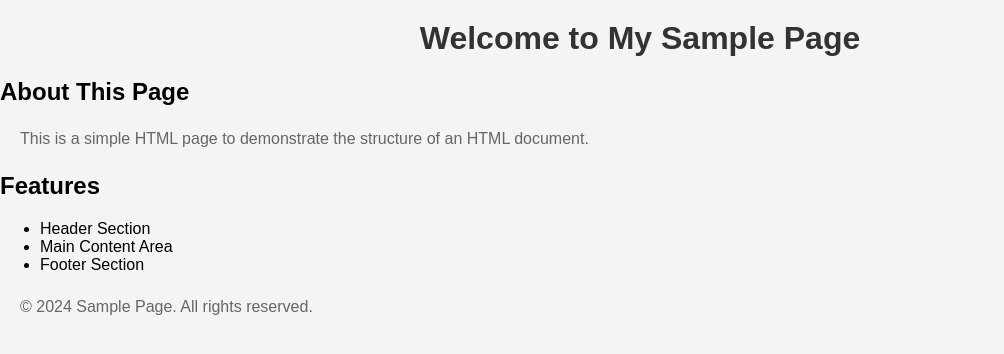
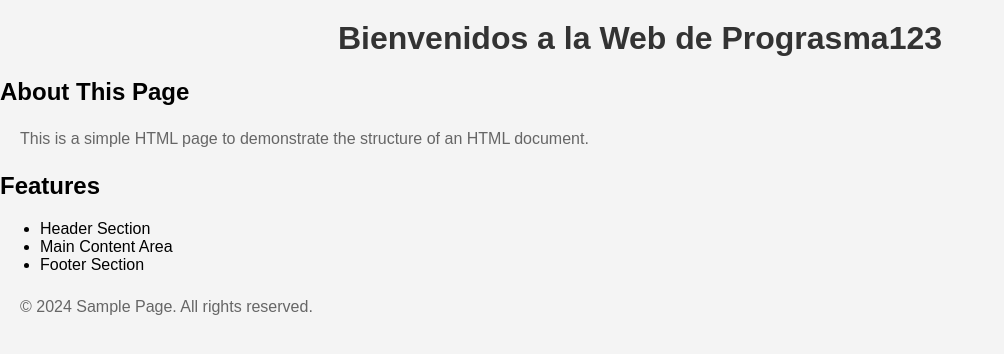
Before and after one commit to prograsma-eng/programma-eng.github.io, a plain HTML site: page index.html in a window 1280 px wide. Shown: the whole page, without its empty margins (0-1004 px from the left). Drawn offline with Linux system fonts and the light colour scheme.

Commit message:
Update index.html

```diff
--- a/index.html
+++ b/index.html
@@ -8,7 +8,7 @@
 </head>
 <body>
     <header>
-        <h1>Welcome to My Sample Page</h1>
+        <h1>Bienvenidos a la Web de Prograsma123</h1>
     </header>
     <main>
         <section>
@@ -27,4 +27,5 @@
     <footer>
         <p>&copy; 2024 Sample Page. All rights reserved.</p>
     </footer>
+
 </html>
```
